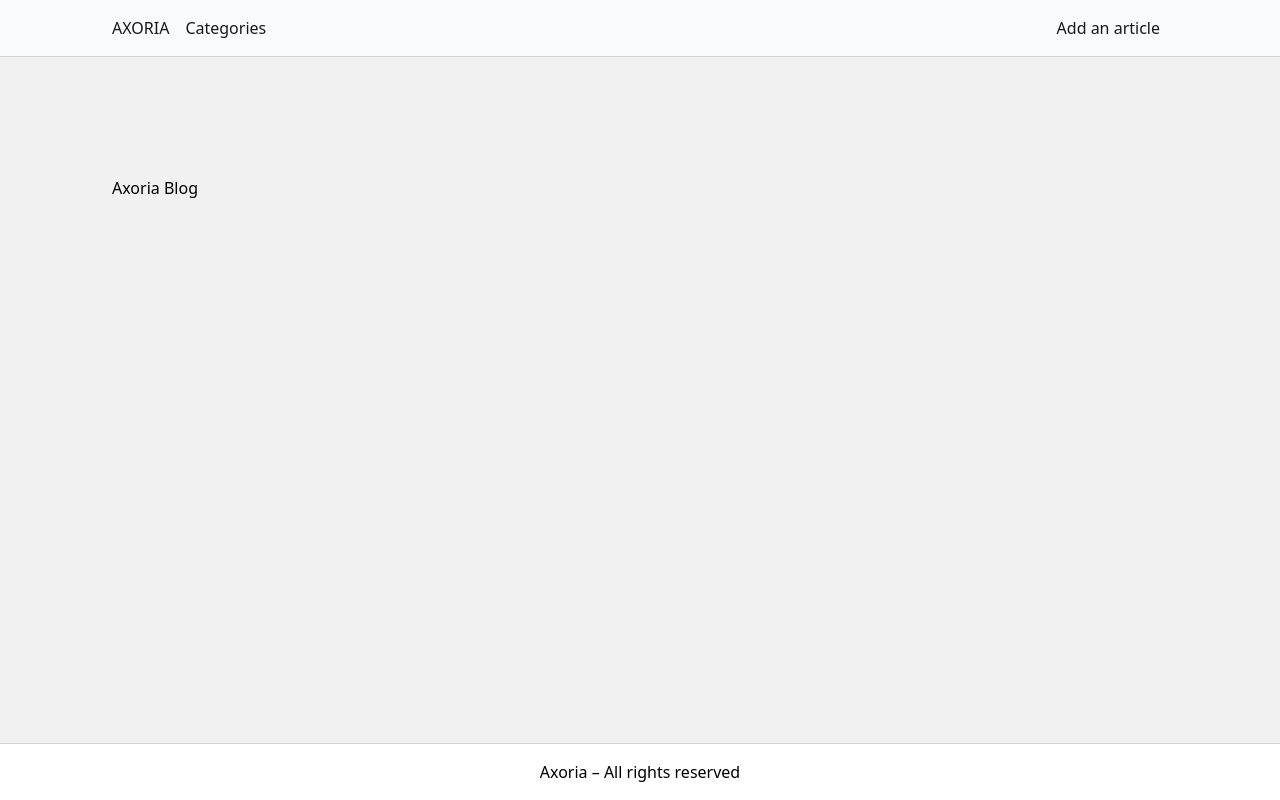
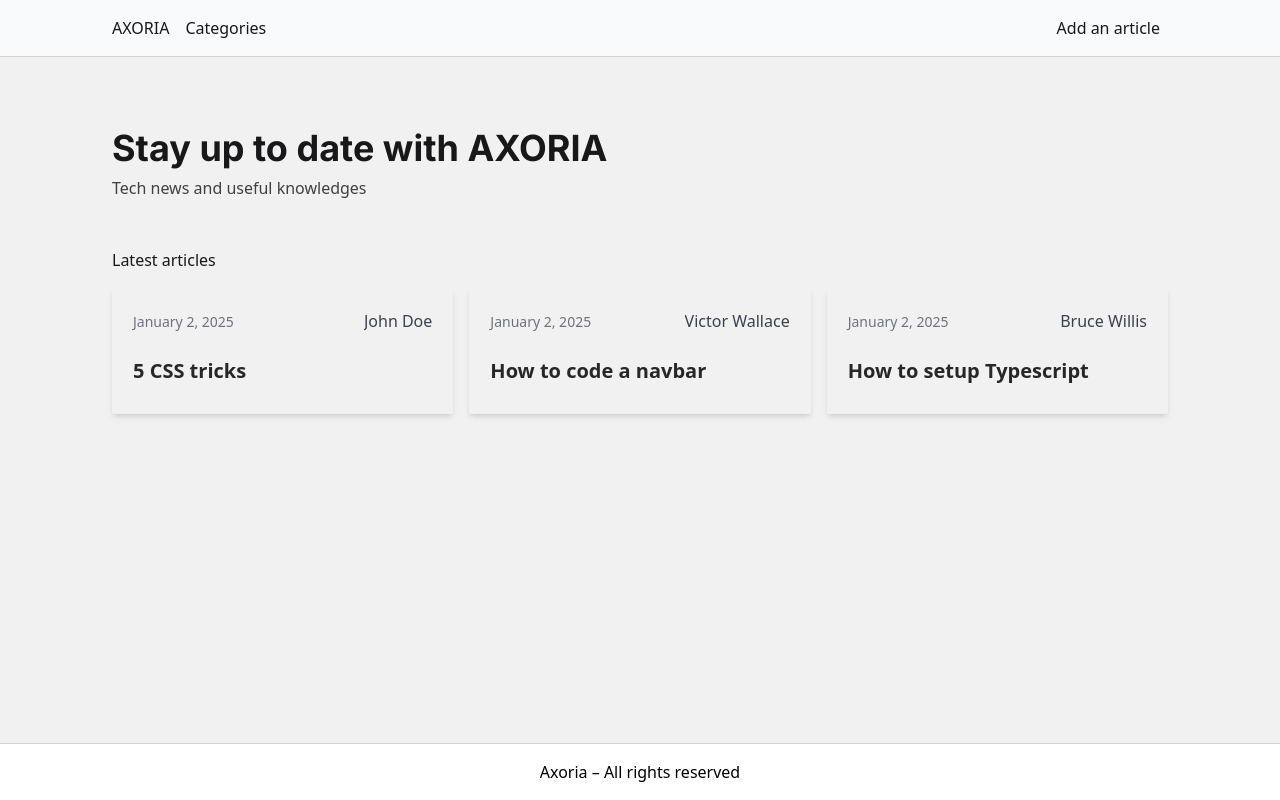
Before and after one commit to ArthurJenck/next_AxoriaBlog, a Next.js app: page / in a window 1280 px wide. Built offline with nearby package versions, Linux system fonts and the light colour scheme.

Commit message:
feat: added main content to homepage / added inter font tailwind var / added prettier config file

```diff
--- a/src/app/globals.css
+++ b/src/app/globals.css
@@ -7,6 +7,23 @@
 }
 
 /* Utils classes */
+
+/* Layout */
 .u-main-container {
     @apply max-w-6xl mx-auto px-12;
 }
+.u-padding-content-container {
+    @apply pt-32 pb-44;
+}
+.u-articles-grid {
+    @apply grid grid-cols-1 sm:grid-cols-2 md:grid-cols-3 gap-x-4 gap-y-8 mt-4 mb-12 list-none;
+}
+
+/* Typographie */
+.t-main-title {
+    @apply font-inter font-bold text-zinc-900 text-4xl mb-2;
+}
+
+.t-main-subtitle {
+    @apply mb-12 text-zinc-700;
+}
--- a/src/app/layout.jsx
+++ b/src/app/layout.jsx
@@ -1,6 +1,12 @@
 import { Footer } from "@/components/Footer"
 import "./globals.css"
 import { Navbar } from "@/components/Navbar"
+import { Inter } from "next/font/google"
+
+const inter = Inter({
+    subsets: ["latin"],
+    display: "swap",
+})
 
 export default function RootLayout({ children }) {
     return (
--- a/src/app/page.jsx
+++ b/src/app/page.jsx
@@ -1,7 +1,65 @@
+import Link from "next/link"
+
+const posts = [
+  {
+    author: "John Doe",
+    title: "5 CSS tricks"
+  },
+  {
+    author: "Victor Wallace",
+    title: "How to code a navbar"
+  },
+  {
+    author: "Bruce Willis",
+    title: "How to setup Typescript"
+  }
+]
+
 export default function Home() {
-    return (
-        <div className="u-main-container pt-44">
-            <h1>Axoria Blog</h1>
-        </div>
-    )
+  return (
+    <div className="u-main-container u-padding-content-container">
+      <h1 className="t-main-title">Stay up to date with AXORIA</h1>
+      <p className="t-main-subtitle">Tech news and useful knowledges</p>
+
+      <p className="text-md text-zinc-900">Latest articles</p>
+      <ul className="u-articles-grid">
+        {posts.map((post, id) => {
+          return (
+            <li
+              key={`post-${id}`}
+              className="rounded-sm shadow-md border
+                            border-transparent hover:shadow-xl  hover:border-zinc-300"
+            >
+              <div className=" pt-5 px-5 pb-7">
+                <div className="flex items-baseline gap-x-4 text-xs">
+                  <time
+                    dateTime={new Date().toISOString()}
+                    className="text-gray-500 text-sm"
+                  >
+                    {new Date().toLocaleDateString("en-EN", {
+                      year: "numeric",
+                      month: "long",
+                      day: "numeric"
+                    })}
+                  </time>
+                  <Link
+                    href={`/categories/author/${post.author}`}
+                    className="ml-auto text-base text-gray-700 hover:text-gray-600 whitespace-nowrap truncate"
+                  >
+                    {post.author}
+                  </Link>
+                </div>
+                <Link
+                  href={`/article/${post.title}`}
+                  className="inline-block mt-6 text-xl font-semibold text-zinc-800 hover:text-zinc-600"
+                >
+                  {post.title}
+                </Link>
+              </div>
+            </li>
+          )
+        })}
+      </ul>
+    </div>
+  )
 }
--- a/tailwind.config.mjs
+++ b/tailwind.config.mjs
@@ -11,7 +11,10 @@
                 background: "var(--background)",
                 foreground: "var(--foreground)",
             },
+            fontFamily: {
+                inter: "Inter, Arial, Helvetica, sans-serif",
+            },
         },
     },
     plugins: [],
-};
+}
```
Also changed, not shown: 1 other file (tests, documents, lock files or other folders). Lines whose indentation alone changed are shown as unchanged.
